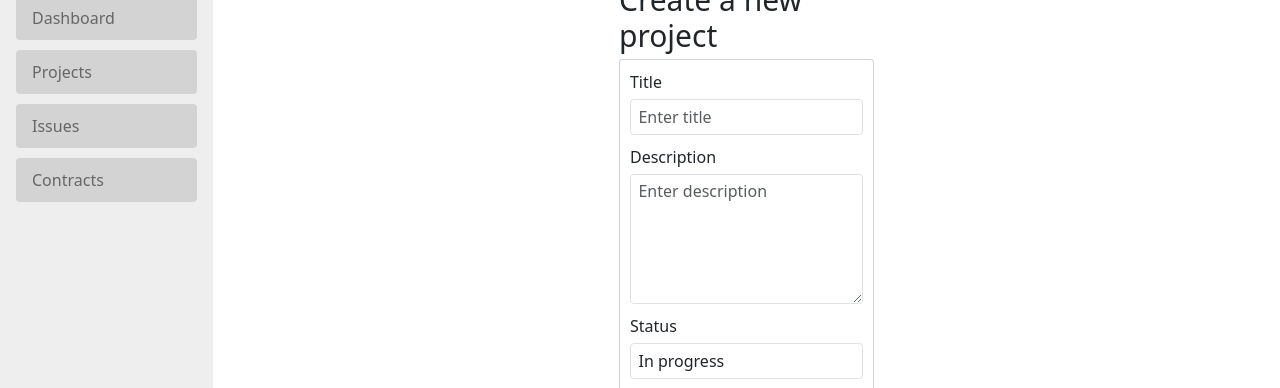
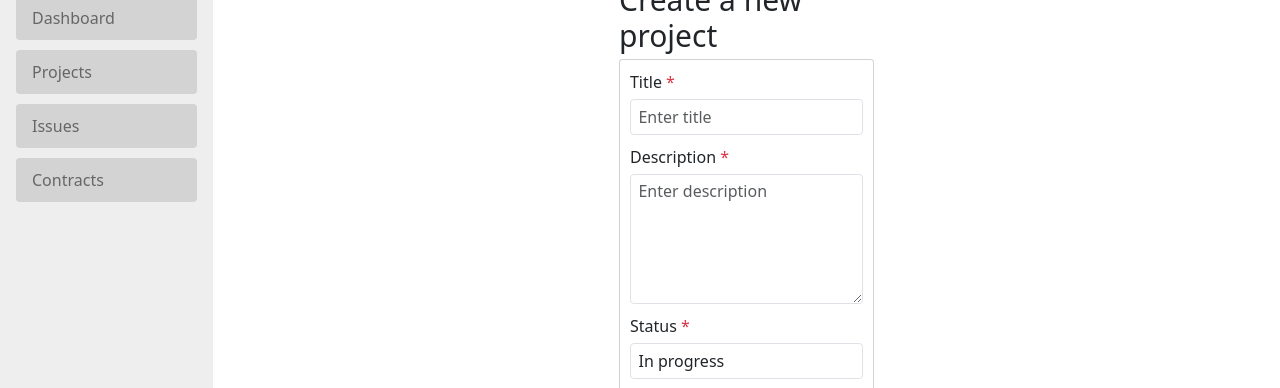
Before and after one commit to mihai133/webfield-react-vite-fe, a React (Vite) app: page /projects/new in a window 1280 px wide. Shown: the part 124-512 px from the top of the page. Built offline with nearby package versions, Linux system fonts and the light colour scheme; sample sign-in values are in the browser's storage.

Commit message:
Component Added modal for preview | Required marks in form New

```diff
--- a/src/api/fetch.jsx
+++ b/src/api/fetch.jsx
@@ -67,16 +67,12 @@ export const fetchData = async (
     options.headers["Content-Type"] = "application/json";
   }
 
-  console.log(options);
-
   try {
     await fetch(baseUrl, options).then(async (response) => {
-      console.log("Response before JSON", response);
       if (!response.ok) {
         throw new Error(`Error: ${response.statusText}`);
       }
       await response.json().then((r) => {
-        console.log("Response JSON", r);
         data = r;
       });
     });
--- /dev/null
+++ b/src/components/common/ModalPreview.jsx
@@ -0,0 +1,24 @@
+import React from "react";
+import { Button, Modal } from "react-bootstrap";
+
+export default function ModalPreview(props) {
+  return (
+    <Modal
+      show={props.show}
+      onHide={() => props.setShow(false)}
+      size="lg"
+      aria-labelledby="contained-modal-title-vcenter"
+      centered
+    >
+      <Modal.Header closeButton>
+        <Modal.Title id="contained-modal-title-vcenter">
+          {props.title}
+        </Modal.Title>
+      </Modal.Header>
+      <Modal.Body>{props.children}</Modal.Body>
+      <Modal.Footer>
+        <Button onClick={() => props.setShow(false)}>Close</Button>
+      </Modal.Footer>
+    </Modal>
+  );
+}
--- a/src/pages/Dashboard/Projects/Project.jsx
+++ b/src/pages/Dashboard/Projects/Project.jsx
@@ -1,11 +1,14 @@
-import { Link, useNavigate, useParams } from "react-router-dom";
+import { useNavigate, useParams } from "react-router-dom";
 import { useFMutation, useFQuery } from "../../../api/fetch";
-import { Button, Card, Col, Figure, Image, NavLink } from "react-bootstrap";
+import { Button, Card, Col, Figure } from "react-bootstrap";
 import { Pencil, X } from "react-bootstrap-icons";
+import { useState } from "react";
+import ModalPreview from "../../../components/common/ModalPreview";
 
 export default function Project() {
   const projectId = useParams().id;
   const navigate = useNavigate();
+  const [show, setShow] = useState(false);
 
   const [data, isPending] = useFQuery(`projects/${projectId}`, [projectId]);
   const [deleteProject] = useFMutation(`projects/${projectId}`, "DELETE", {
@@ -16,6 +19,10 @@ export default function Project() {
 
   function handleDeleteProject() {
     deleteProject();
+  }
+
+  function handleShow() {
+    setShow(true);
   }
 
   if (isPending) return <div>Loading...</div>;
@@ -29,7 +36,7 @@ export default function Project() {
       >
         {"< Go back"}
       </Button>
-      <Card>
+      <Card className="mt-4">
         <Card.Header className="bg-transparent d-flex justify-content-between align-items-center py-3">
           <Card.Title className="heading-04">
             {data?.name}
@@ -42,7 +49,7 @@ export default function Project() {
           </Card.Title>
           <div className="d-flex gap-2">
             <Button
-              variant="outline-primary"
+              variant="outline-secondary"
               onClick={() => navigate(`/projects/${projectId}/edit`)}
             >
               <Pencil size={20} />
@@ -59,7 +66,7 @@ export default function Project() {
         <Card.Body className="row">
           {data?.image ? (
             <Col md={2}>
-              <Figure>
+              <Figure onClick={() => handleShow(true)}>
                 <Figure.Image
                   src={data?.image}
                   alt="project-image"
@@ -76,6 +83,12 @@ export default function Project() {
           </Col>
         </Card.Body>
       </Card>
+
+      <ModalPreview show={show} setShow={setShow} title="Project Image Preview">
+        <Figure>
+          <Figure.Image src={data?.image} alt="project-image" />
+        </Figure>
+      </ModalPreview>
     </>
   );
 }
--- a/src/pages/Dashboard/Projects/ProjectNew.jsx
+++ b/src/pages/Dashboard/Projects/ProjectNew.jsx
@@ -11,8 +11,6 @@ export default function ProjectNew() {
     status: "in_progress",
     image: "",
   });
-
-  console.log(formData);
 
   const [addProject] = useFMutation(
     "projects",
@@ -44,23 +42,29 @@ export default function ProjectNew() {
         <Card.Body>
           <Form onSubmit={handleSubmit}>
             <Form.Group className="mb-3" controlId="formBasicTitle">
-              <Form.Label>Title</Form.Label>
+              <Form.Label>
+                Title <RequiredMark />
+              </Form.Label>
               <Form.Control
                 type="text"
                 placeholder="Enter title"
                 name="name"
+                required
                 onChange={(e) =>
                   setFormData({ ...formData, name: e.target.value })
                 }
               />
             </Form.Group>
             <Form.Group className="mb-3" controlId="formBasicDescription">
-              <Form.Label>Description</Form.Label>
+              <Form.Label>
+                Description <RequiredMark />
+              </Form.Label>
               <Form.Control
                 as="textarea"
                 placeholder="Enter description"
                 rows={5}
                 name="description"
+                required
                 onChange={(e) =>
                   setFormData({ ...formData, description: e.target.value })
                 }
@@ -68,10 +72,13 @@ export default function ProjectNew() {
               />
             </Form.Group>
             <Form.Group className="mb-3" controlId="formBasicStatus">
-              <Form.Label>Status</Form.Label>
+              <Form.Label>
+                Status <RequiredMark />
+              </Form.Label>
               <Form.Control
                 as="select"
                 name="status"
+                required
                 defaultValue={formData.status}
                 onChange={(e) =>
                   setFormData({ ...formData, status: e.target.value })
@@ -103,3 +110,5 @@ export default function ProjectNew() {
     </div>
   );
 }
+
+export const RequiredMark = () => <span className="text-danger"> *</span>;
```
